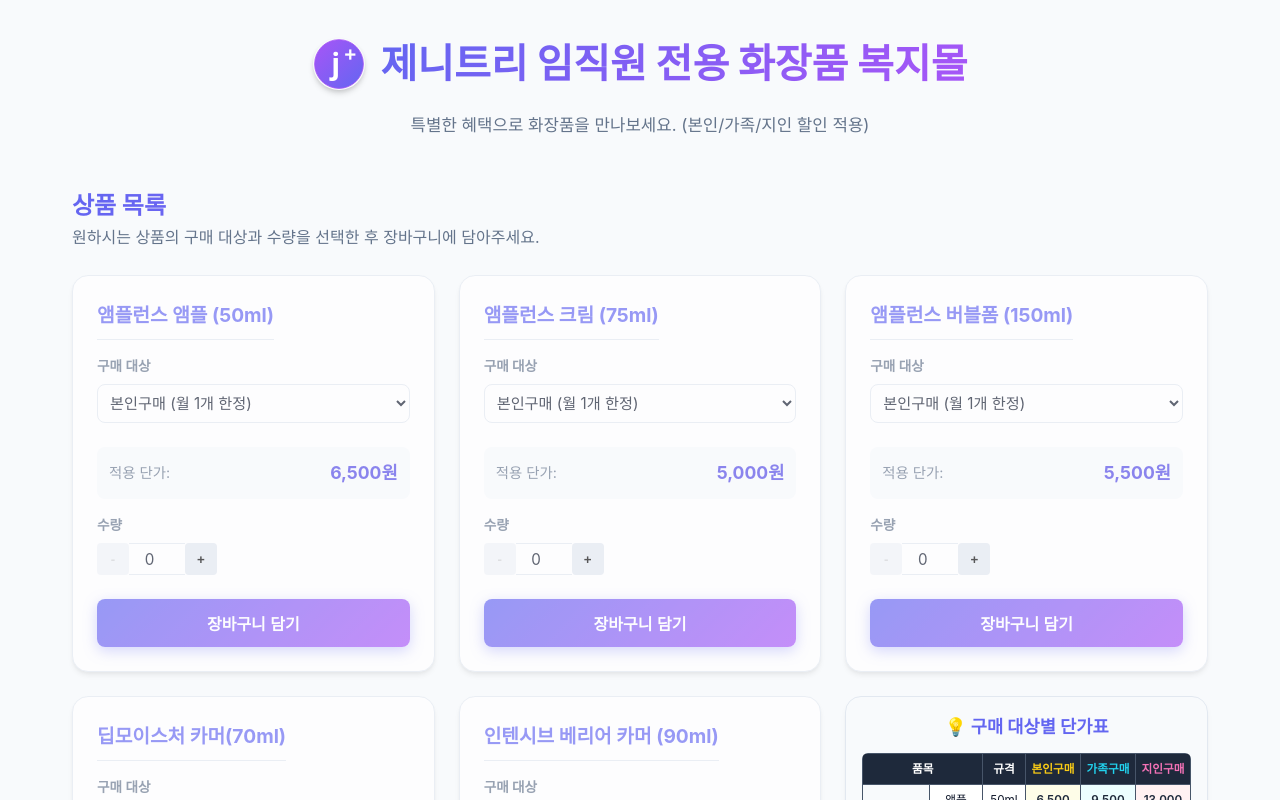
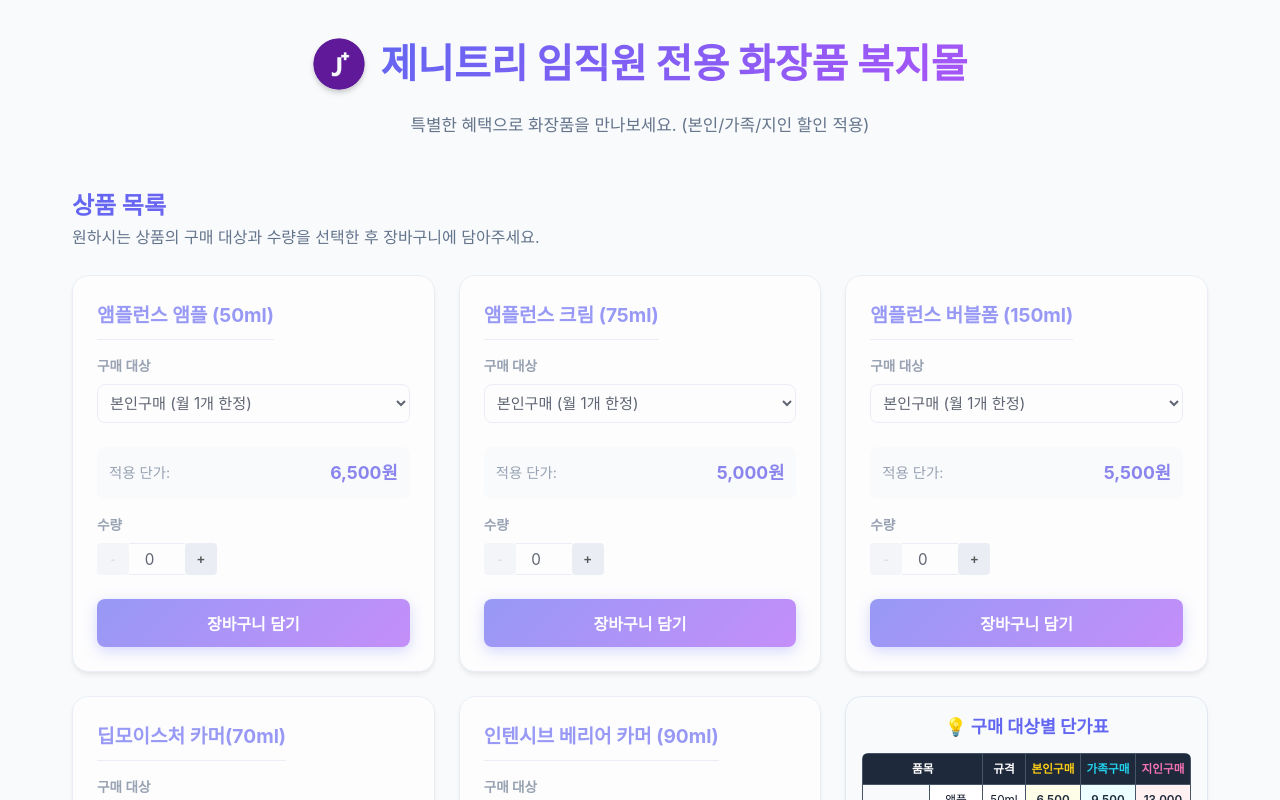
Before and after one commit to janytree33/cal, a React (Vite) app: page / in a window 1280 px wide. Shown: the top 800 px of the page. Built offline with nearby package versions, Linux system fonts and the light colour scheme; a web font is replaced by a local one.

Commit message:
design: Replace branding with the official purple J+ logo asset

```diff
--- a/src/App.jsx
+++ b/src/App.jsx
@@ -128,26 +128,17 @@ function App() {
           marginBottom: '0.5rem',
           flexWrap: 'wrap'
         }}>
-          <svg
-            xmlns="http://www.w3.org/2000/svg"
-            viewBox="0 0 32 32"
+          <img
+            src="/logo.png"
+            alt="제니트리 로고"
             style={{
               width: '52px',
               height: '52px',
+              objectFit: 'contain',
               borderRadius: '50%',
               boxShadow: '0 4px 6px -1px rgba(0, 0, 0, 0.15), 0 2px 4px -1px rgba(0, 0, 0, 0.1)'
             }}
-          >
-            <circle cx="16" cy="16" r="15" fill="url(#purpleHeaderGrad)" stroke="#a855f7" strokeWidth="0.5"/>
-            <defs>
-              <linearGradient id="purpleHeaderGrad" x1="0%" y1="0%" x2="100%" y2="100%">
-                <stop offset="0%" stopColor="#a855f7" />
-                <stop offset="100%" stopColor="#6366f1" />
-              </linearGradient>
-            </defs>
-            <text x="14" y="22" fontFamily="'Segoe UI', Roboto, Helvetica, Arial, sans-serif" fontSize="18" fontWeight="900" fill="#ffffff" textAnchor="middle">j</text>
-            <text x="23" y="15" fontFamily="'Segoe UI', Roboto, Helvetica, Arial, sans-serif" fontSize="13" fontWeight="900" fill="#ffffff" textAnchor="middle">+</text>
-          </svg>
+          />
           <h1 className="text-gradient" style={{ fontSize: '2.5rem', fontWeight: '800', margin: 0 }}>
             제니트리 임직원 전용 화장품 복지몰
           </h1>
```
Also changed, not shown: public/logo.png.
